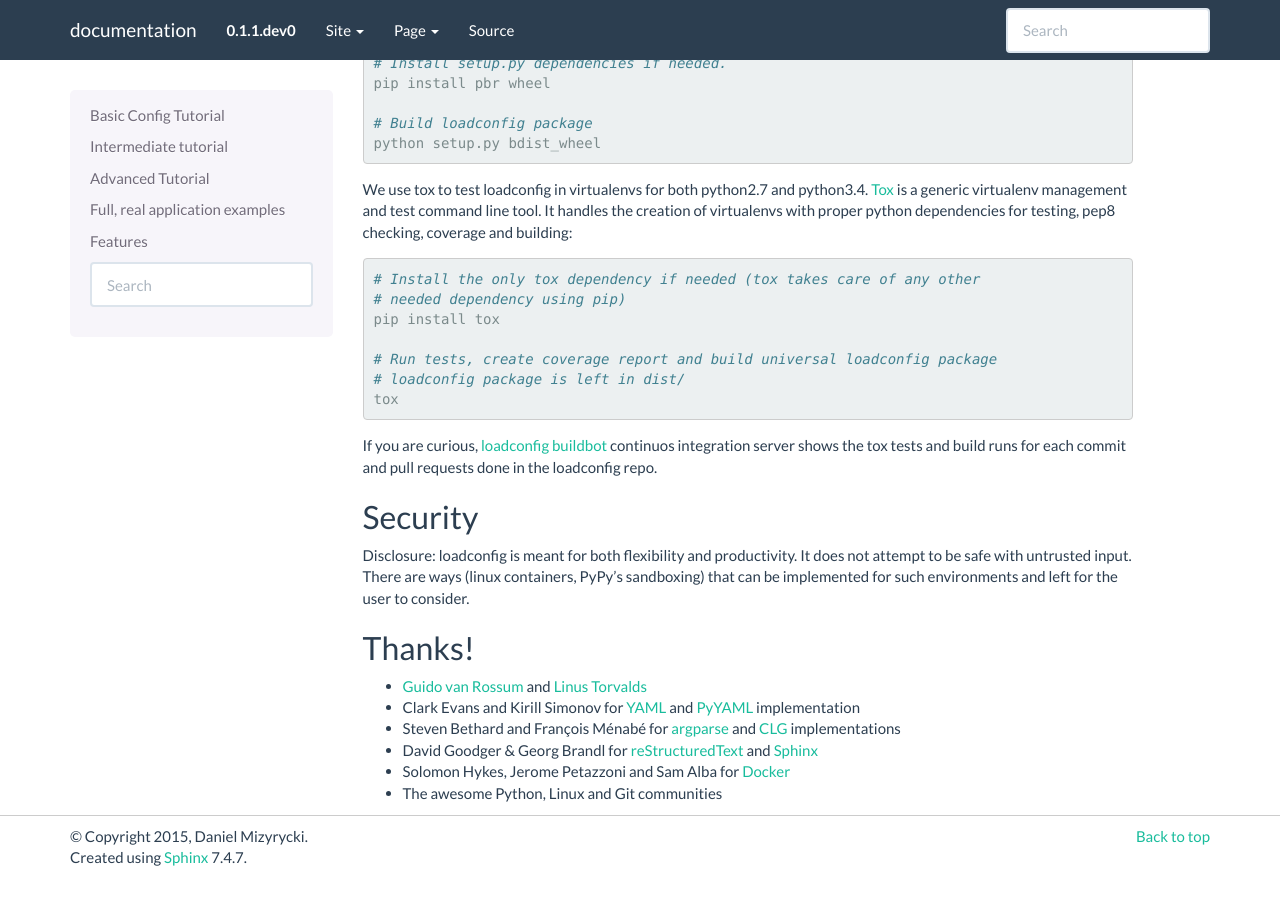
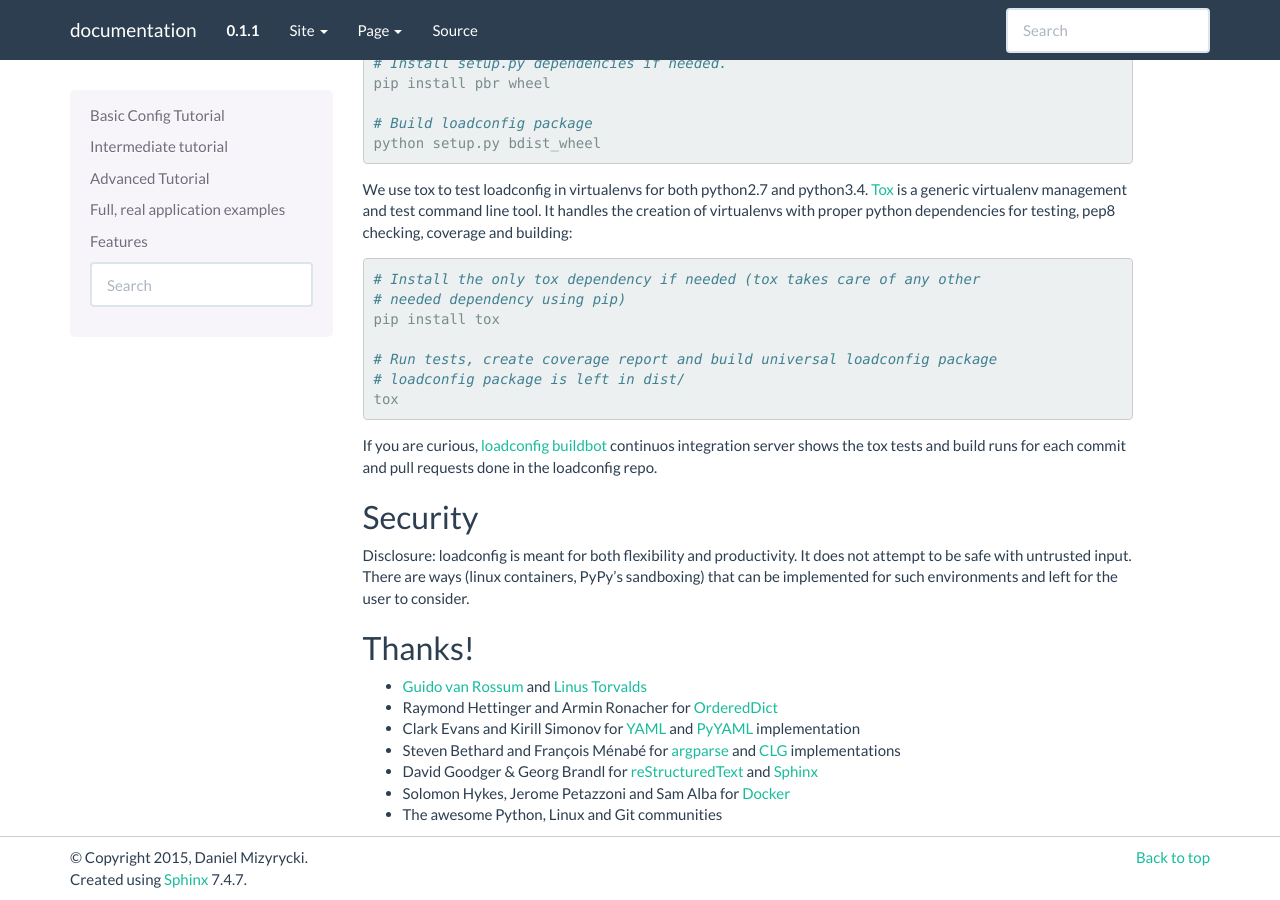
Before and after one commit to mzdaniel/loadconfig, a Sphinx documentation site: the page built from docs/README.rst, in a window 1280 px wide and 900 px high, scrolled down 1640 px. Built offline with Sphinx 7.4.7, drawn with Linux system fonts in a browser that asks for light colours; before the commit the page ends 2519 px from its top, so only the background shows below that.

Commit message:
release 0.1.1
Signed-off-by: Daniel Mizyrycki <mzdaniel@glidelink.net>

```diff
--- a/docs/README.rst
+++ b/docs/README.rst
@@ -153,6 +153,7 @@ Thanks!
 =======
 
 * `Guido van Rossum`_ and `Linus Torvalds`_
+* Raymond Hettinger and Armin Ronacher for `OrderedDict`_
 * Clark Evans and Kirill Simonov for `YAML`_ and `PyYAML`_ implementation
 * Steven Bethard and François Ménabé for `argparse`_ and `CLG`_ implementations
 * David Goodger & Georg Brandl for `reStructuredText`_ and `Sphinx`_
@@ -164,6 +165,7 @@ Thanks!
 .. _Linus Torvalds: http://en.wikipedia.org/wiki/Linus_Torvalds
 .. _yaml: http://yaml.org/spec/1.2/spec.html
 .. _pyyaml: http://pyyaml.org/wiki/PyYAMLDocumentation
+.. _OrderedDict: https://www.python.org/dev/peps/pep-0372
 .. _argparse: https://docs.python.org/3/library/argparse.html
 .. _CLG: https://clg.readthedocs.org
 .. _docker: https://www.docker.com/
--- a/loadconfig/__init__.py
+++ b/loadconfig/__init__.py
@@ -3,7 +3,7 @@ from __future__ import print_function
 __all__ = ['Config', 'Odict', '__version__']
 
 __author__ = 'Daniel Mizyrycki'
-__version__ = '0.1.1.dev0'
+__version__ = '0.1.1'
 
 from os.path import dirname, abspath
 import sys
```
Also changed, not shown: 1 other file.
